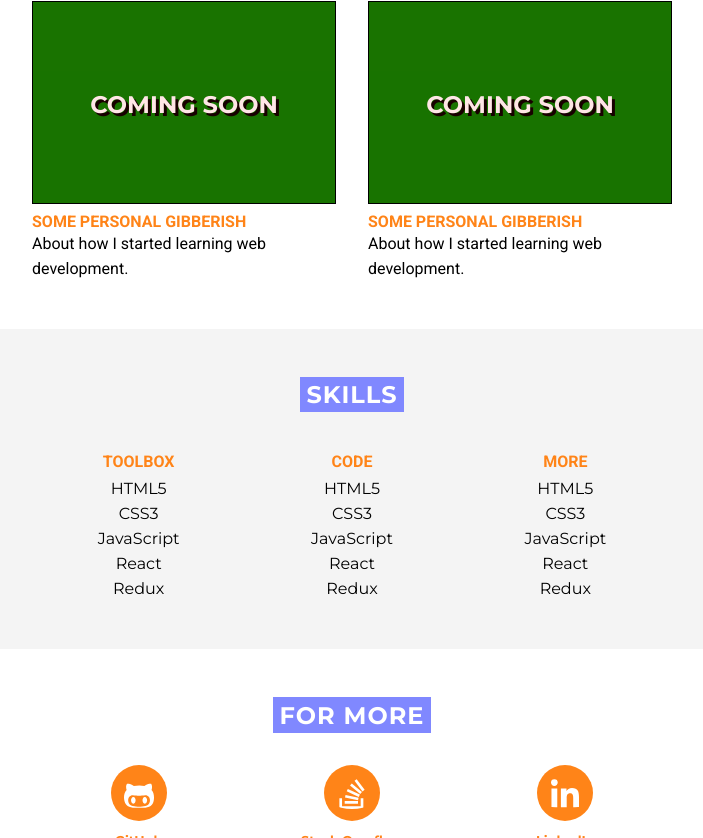
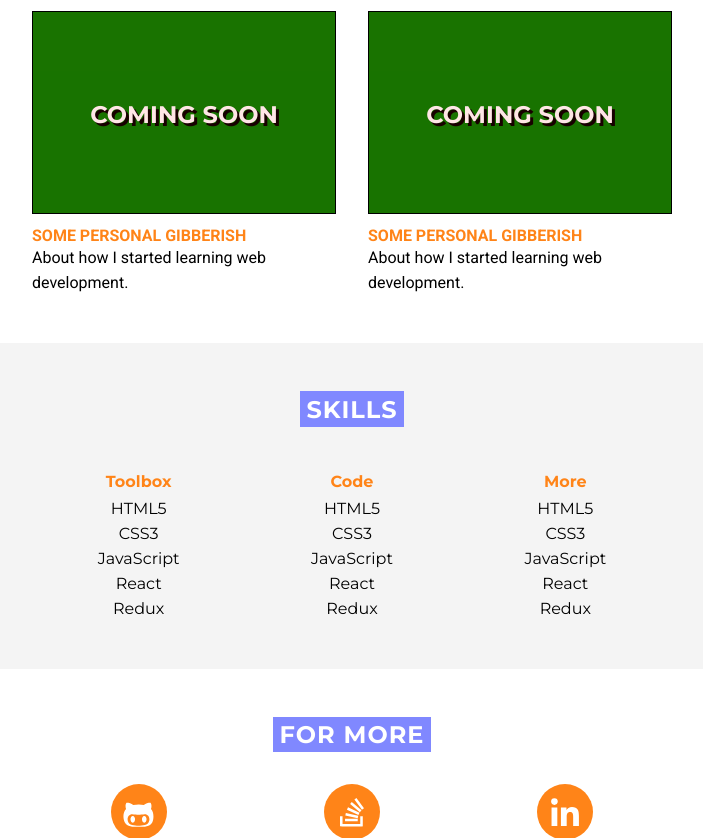
Before and after one commit to Technigo/project-react-portfolio, a React (Create React App) app: page / in a window 1280 px wide. Shown: the part 1962-2800 px from the top of the page, without its empty margins (288-991 px from the left). Built offline with nearby package versions, Linux system fonts and the light colour scheme; no server answers.

Commit message:
added links to repo and to view project live in ohter projects section

```diff
--- a/src/components/ForMore.jsx
+++ b/src/components/ForMore.jsx
@@ -8,28 +8,24 @@ const ForMore = () => {
     <SectionContainer>
       <h4>For More</h4>
       <ForMoreIcons>
-
         <div>
           <a href="https://github.com/karlfredrikholm/" target="_blank" rel="noreferrer">
             <GitHubSvg />
             <p>GitHub</p>
           </a>
         </div>
-
         <div>
           <a href="https://stackoverflow.com/users/19384002/fredrik-holm/" target="_blank" rel="noreferrer">
             <StackSvg />
             <p>Stack Overflow</p>
           </a>
         </div>
-
         <div>
           <a href="https://www.linkedin.com/in/fredrik-holm-10406b106/" target="_blank" rel="noreferrer">
             <LinkedInSvg />
             <p>LinkedIn</p>
           </a>
         </div>
-
       </ForMoreIcons>
     </SectionContainer>
   );
--- a/src/components/Header.jsx
+++ b/src/components/Header.jsx
@@ -80,8 +80,8 @@ const IconsContainer = styled.div`
    }
 
     & svg {
-      height: 2rem;
-      width: 2.1rem;
+      height: 1.5rem;
+      width: 1.6rem;
     }
 
   @media (max-width: 1200px) {
--- a/src/components/Icons.jsx
+++ b/src/components/Icons.jsx
@@ -6,7 +6,7 @@ export const GitHubSvg = () => {
       stroke="currentColor"
       fill="currentColor"
       strokeWidth="0"
-      viewBox="0 -45 480 512"
+      viewBox="0 -45 498 512"
       height="1.8rem"
       width="1.8rem">
       <path d="M186.1 328.7c0 20.9-10.9 55.1-36.7 55.1s-36.7-34.2-36.7-55.1 10.9-55.1 36.7-55.1 36.7 34.2 36.7 55.1zM480 278.2c0 31.9-3.2 65.7-17.5 95-37.9 76.6-142.1 74.8-216.7 74.8-75.8 0-186.2 2.7-225.6-74.8-14.6-29-20.2-63.1-20.2-95 0-41.9 13.9-81.5 41.5-113.6-5.2-15.8-7.7-32.4-7.7-48.8 0-21.5 4.9-32.3 14.6-51.8 45.3 0 74.3 9 108.8 36 29-6.9 58.8-10 88.7-10 27 0 54.2 2.9 80.4 9.2 34-26.7 63-35.2 107.8-35.2 9.8 19.5 14.6 30.3 14.6 51.8 0 16.4-2.6 32.7-7.7 48.2 27.5 32.4 39 72.3 39 114.2zm-64.3 50.5c0-43.9-26.7-82.6-73.5-82.6-18.9 0-37 3.4-56 6-14.9 2.3-29.8 3.2-45.1 3.2-15.2 0-30.1-.9-45.1-3.2-18.7-2.6-37-6-56-6-46.8 0-73.5 38.7-73.5 82.6 0 87.8 80.4 101.3 150.4 101.3h48.2c70.3 0 150.6-13.4 150.6-101.3zm-82.6-55.1c-25.8 0-36.7 34.2-36.7 55.1s10.9 55.1 36.7 55.1 36.7-34.2 36.7-55.1-10.9-55.1-36.7-55.1z" />
@@ -20,7 +20,7 @@ export const LinkedInSvg = () => {
       stroke="currentColor"
       fill="currentColor"
       strokeWidth="0"
-      viewBox="0 -35 448 512"
+      viewBox="0 -35 448 515"
       height="1.8rem"
       width="1.8rem">
       <path d="M100.28 448H7.4V148.9h92.88zM53.79 108.1C24.09 108.1 0 83.5 0 53.8a53.79 53.79 0 0 1 107.58 0c0 29.7-24.1 54.3-53.79 54.3zM447.9 448h-92.68V302.4c0-34.7-.7-79.2-48.29-79.2-48.29 0-55.69 37.7-55.69 76.7V448h-92.78V148.9h89.08v40.8h1.3c12.4-23.5 42.69-48.3 87.88-48.3 94 0 111.28 61.9 111.28 142.3V448z" />
@@ -34,7 +34,7 @@ export const StackSvg = () => {
       stroke="currentColor"
       fill="currentColor"
       strokeWidth="0"
-      viewBox="0 0 384 480"
+      viewBox="0 0 384 505"
       height="1.8rem"
       width="1.8rem">
       <path d="M290.7 311L95 269.7 86.8 309l195.7 41zm51-87L188.2 95.7l-25.5 30.8 153.5 128.3zm-31.2 39.7L129.2 179l-16.7 36.5L293.7 300zM262 32l-32 24 119.3 160.3 32-24zm20.5 328h-200v39.7h200zm39.7 80H42.7V320h-40v160h359.5V320h-40z" />
--- a/src/components/OtherProjects.jsx
+++ b/src/components/OtherProjects.jsx
@@ -20,6 +20,10 @@ const OtherProjects = ({ repos }) => {
                 <TopicsContainer>
                   {project.topics.map((topic) => (topic !== 'portfolio' && <Topic>{topic}</Topic>))}
                 </TopicsContainer>
+                <TopicsContainer>
+                  <a href={project.homepage} target="_blank" rel="noreferrer">View it live</a>
+                | <a href={project.html_url} target="_blank" rel="noreferrer">GitHub Repo</a>
+                </TopicsContainer>
               </ArticleCard>
             );
           } else return false;
--- a/src/components/Skills.jsx
+++ b/src/components/Skills.jsx
@@ -1,6 +1,6 @@
 import React from 'react';
-import styled from 'styled-components';
 import SectionContainer from './styled/SectionContainer.styled';
+import SkillsGrid from './styled/SkillsGrid.styled';
 
 const Skills = () => {
   return (
@@ -43,18 +43,3 @@ const Skills = () => {
 };
 
 export default Skills;
-
-const SkillsGrid = styled.div`
-  display: grid;
-  grid-template-columns: 1fr 1fr 1fr;
-  text-align: center;
-  margin: var(--margin);
-  width: var(--width);
-
-  & ul {
-    font-size: 1rem;
-    margin-top: 5px;
-    line-height: var(--line-height);
-    list-style-type: none;
-  }
-`;
--- a/src/components/styled/ForMoreIcons.styled.js
+++ b/src/components/styled/ForMoreIcons.styled.js
@@ -12,6 +12,10 @@ const ForMoreIcons = styled(SkillsGrid)`
      width: fit-content;
   }
 
+  & a:visited {
+    color: var(--sub-color)
+  }
+
   & svg {
       background-color: var(--sub-color);
       border-radius: 50%;
--- a/src/components/styled/Global.js
+++ b/src/components/styled/Global.js
@@ -47,10 +47,16 @@ code {
 
 /* LINKS */
 a {
+    color: black;
     font-family: var(--sub-font);
     font-size: 1rem;
+    font-weight: 600;
     text-decoration: none;
     text-transform: uppercase;
+}
+
+a:visited {
+  color: var(--third-color);
 }
 
 /* HEADINGS */
@@ -108,7 +114,7 @@ h5 {
   font-family: var(--sub-font);
   font-size: 1rem;
   font-weight: 700;
-  margin-top: .5rem;
+  margin-top: .8rem;
   text-transform: uppercase;
 
   @media (max-width: 650px) {
--- a/src/components/styled/SkillsGrid.styled.js
+++ b/src/components/styled/SkillsGrid.styled.js
@@ -4,39 +4,21 @@ const SkillsGrid = styled.div`
   display: grid;
   grid-template-columns: 1fr 1fr 1fr;
   text-align: center;
-  align-items: center;
-  justify-items: center;
   margin: var(--margin);
   width: var(--width);
 
+  & h5 {
+    font-family: var(--main-font);
+    text-transform: none;
+  }
+
   & ul {
+    font-family: var(--main-font);
     font-size: 1rem;
     margin-top: 5px;
     line-height: var(--line-height);
     list-style-type: none;
   }
-
-  /* For More */
-/*     & div {
-    }
-
-      & a {
-        color: var(--sub-color);
-        font-size: 0.8rem;
-        font-weight: 700;
-        text-decoration: none;
-        width: fit-content;
-      }
-
-          & svg {
-            background-color: var(--sub-color);
-            border-radius: 50%;
-            color: white;
-            width: 3.5rem;
-            height: 3.5rem;
-            margin-bottom: 0.5rem;
-            padding: 12px 0;
-          } */
 `;
 
 export default SkillsGrid;
--- a/src/components/styled/Topic.styled.js
+++ b/src/components/styled/Topic.styled.js
@@ -1,13 +1,11 @@
 import styled from 'styled-components';
 
 const Topic = styled.p`
-  background-color: var(--bg-color);
+  border: 1px solid black;
   color: black;
-  border: 1px solid black;
   font-family: var(--sub-font);
   font-size: 0.8rem;
   padding: 0.15rem 0.25rem;
-  height: fit-content;
   text-transform: uppercase;
 `;
 
--- a/src/components/styled/TopicsContainer.styled.js
+++ b/src/components/styled/TopicsContainer.styled.js
@@ -4,6 +4,7 @@ const TopicsContainer = styled.div`
   display: flex;
   gap: 0.3rem;
   margin: 0.5rem 0;
+  vertical-align: center;
 `;
 
 export default TopicsContainer;
```
